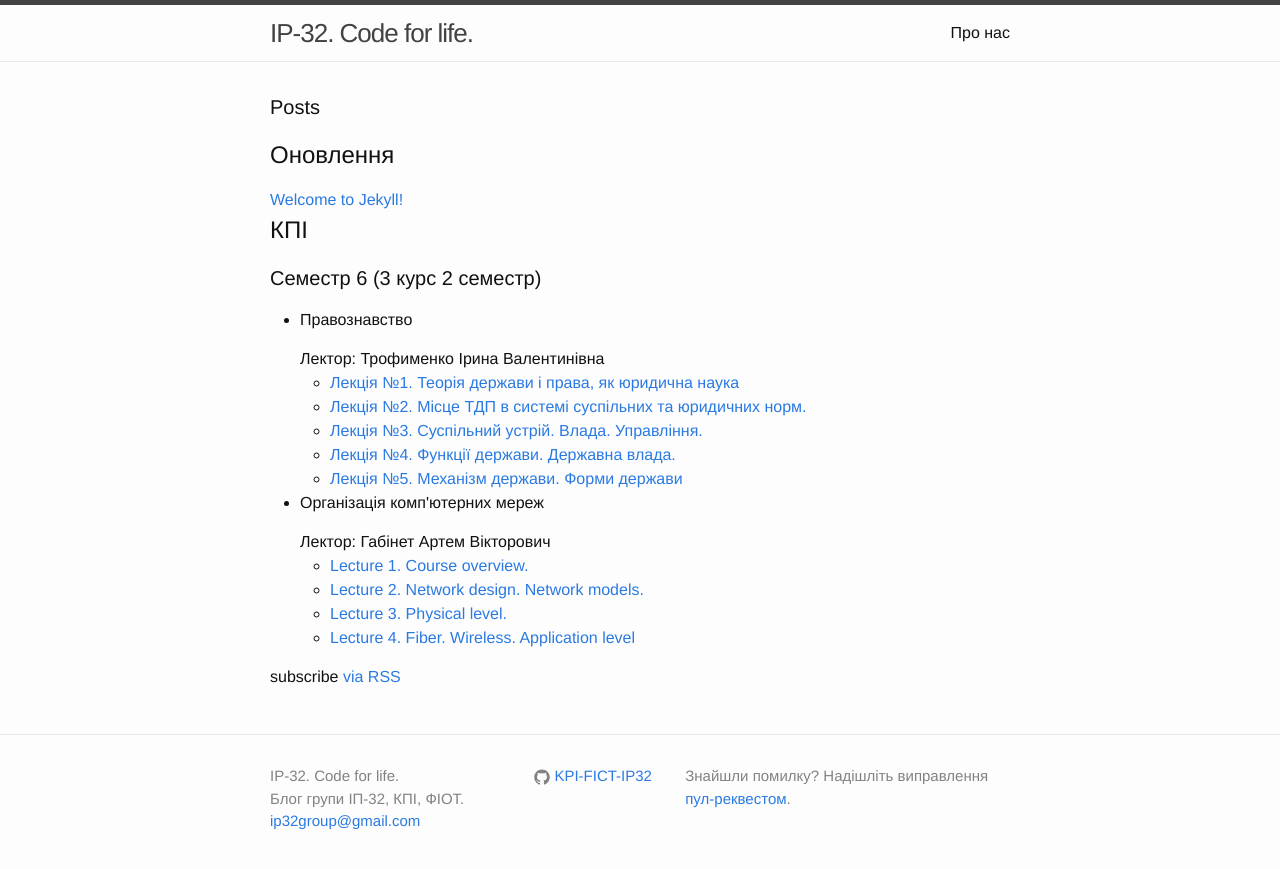
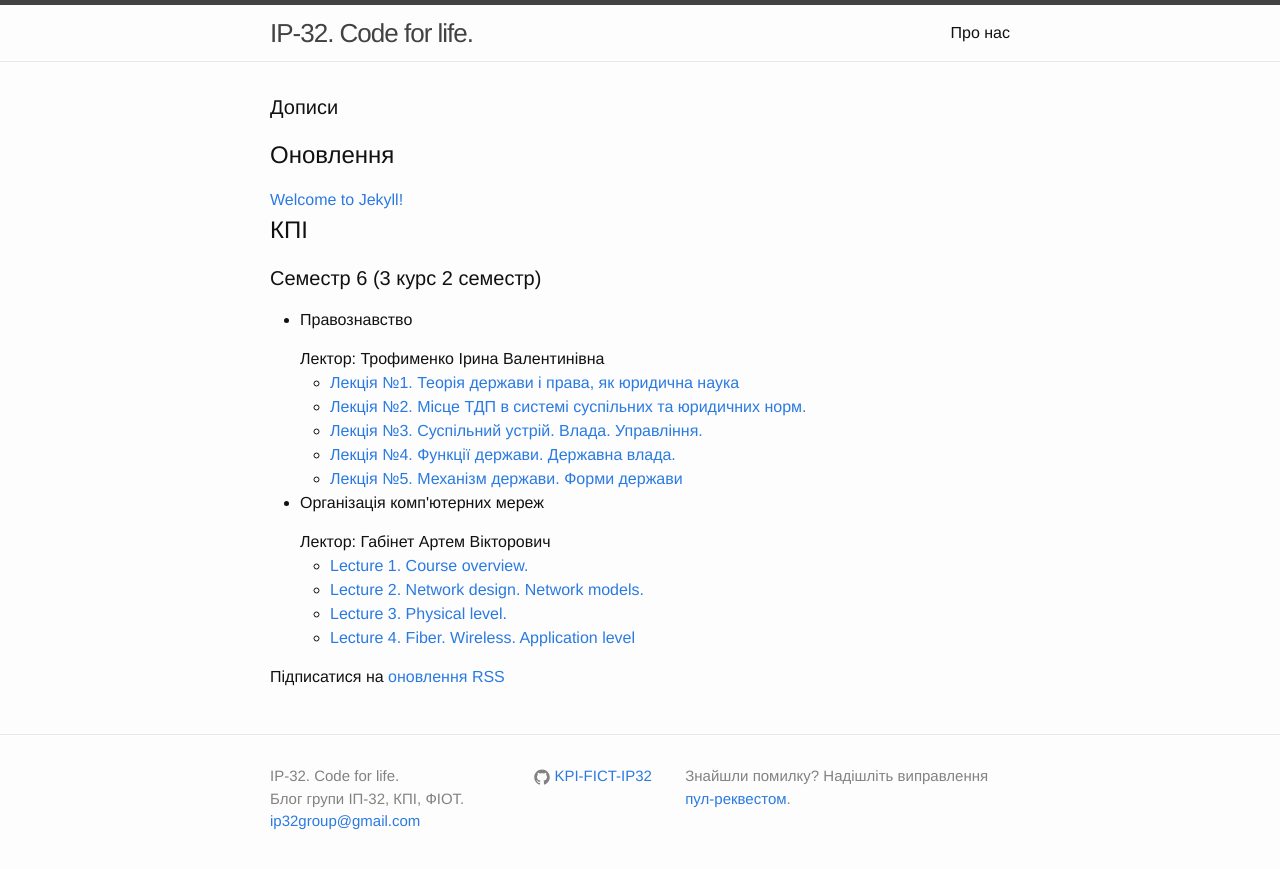
Before and after one commit to KPI-FICT-IP32/Blog, a Jekyll site: the page built from index.html, in a window 1280 px wide. Shown: the top 869 px of the page. Built offline with Jekyll 4.4.1, drawn with Linux system fonts in a browser that asks for light colours.

Commit message:
Translate index page
As of #6 we want to use as little different languages in our blog
as possible. We also want to use one language per page. Hence
translating index page.

```diff
--- a/index.html
+++ b/index.html
@@ -4,7 +4,7 @@
 
 <div class="home">
 
-    <h1 class="page-heading">Posts</h1>
+    <h1 class="page-heading">Дописи</h1>
 
     <div class="contents">
         <h2>Оновлення</h2>
@@ -39,6 +39,6 @@
         {% endfor %}
     </div>
 
-    <p class="rss-subscribe">subscribe <a href="{{ "/feed.xml" | prepend: site.baseurl }}">via RSS</a></p>
+    <p class="rss-subscribe">Підписатися на <a href="{{ "/feed.xml" | prepend: site.baseurl }}">оновлення RSS</a></p>
 
 </div>
```
